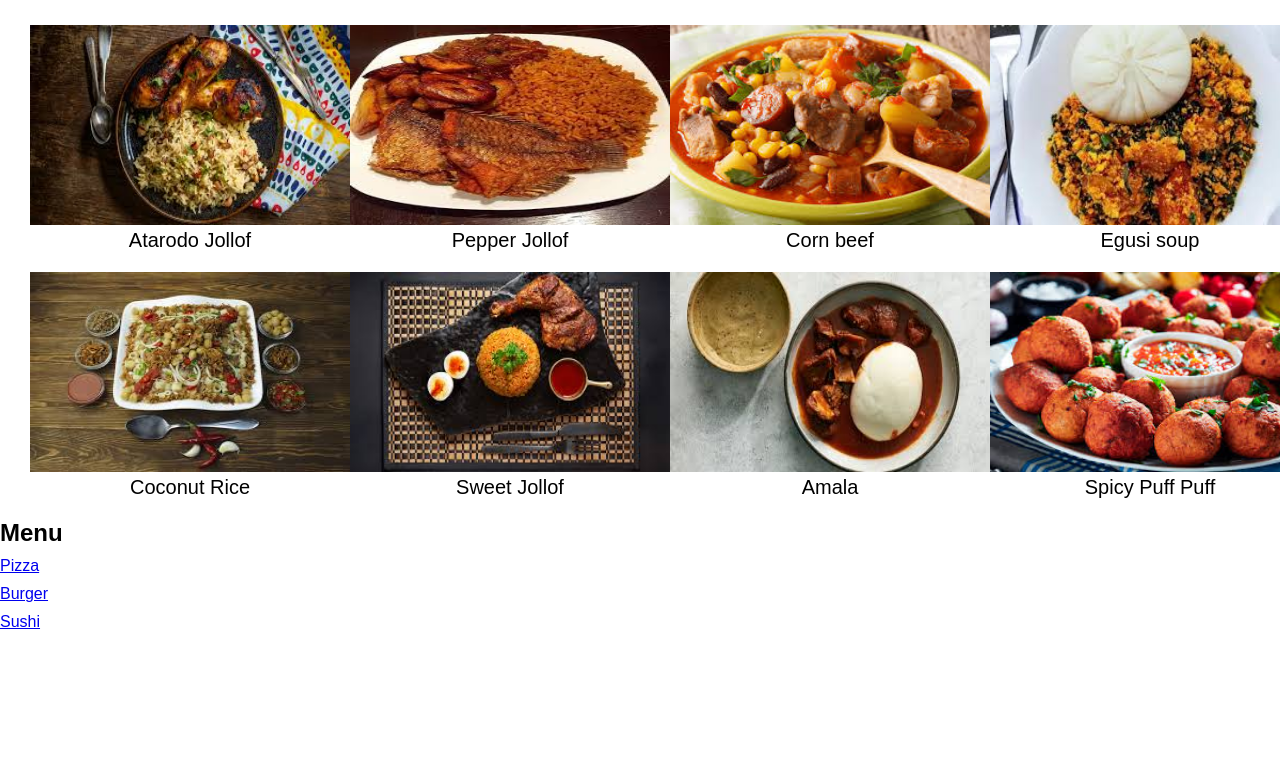
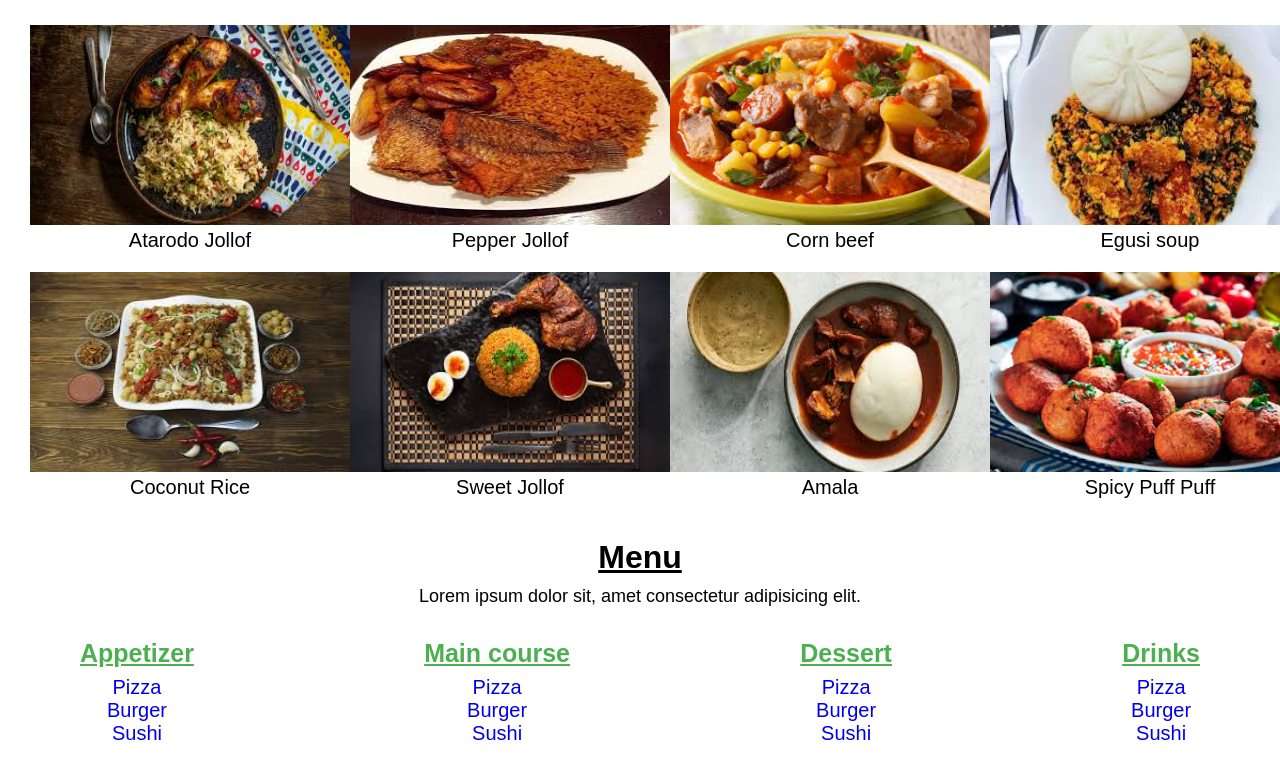
Before and after one commit to favy-codez/plp-assignment-two, a plain HTML site: page index.html in a window 1280 px wide. Shown: the part 534-1313 px from the top of the page. Before the commit the page ends 1175 px from the top, so only its background shows below. Drawn offline with Linux system fonts and the light colour scheme.

Commit message:
added images and texts

```diff
--- a/index.html
+++ b/index.html
@@ -87,13 +87,43 @@
       </div>
     </div>
 
-    <div id="menu" class="section menu">
+    <section id="menu" class="menu-section">
       <h2>Menu</h2>
+      <p>Lorem ipsum dolor sit, amet consectetur adipisicing elit.</p>
+      <div class="menu">
+        <div>
+          <h4>Appetizer</h4>
           <ul>
             <li><a href="https://www.example.com/food1">Pizza</a></li>
             <li><a href="https://www.example.com/food2">Burger</a></li>
             <li><a href="https://www.example.com/food3">Sushi</a></li>
           </ul>
         </div>
+        <div>
+          <h4>Main course</h4>
+          <ul>
+            <li><a href="https://www.example.com/food1">Pizza</a></li>
+            <li><a href="https://www.example.com/food2">Burger</a></li>
+            <li><a href="https://www.example.com/food3">Sushi</a></li>
+          </ul>
+        </div>
+        <div>
+          <h4>Dessert</h4>
+          <ul>
+            <li><a href="https://www.example.com/food1">Pizza</a></li>
+            <li><a href="https://www.example.com/food2">Burger</a></li>
+            <li><a href="https://www.example.com/food3">Sushi</a></li>
+          </ul>
+        </div>
+        <div>
+          <h4>Drinks</h4>
+          <ul>
+            <li><a href="https://www.example.com/food1">Pizza</a></li>
+            <li><a href="https://www.example.com/food2">Burger</a></li>
+            <li><a href="https://www.example.com/food3">Sushi</a></li>
+          </ul>
+        </div>
+      </div>
+    </section>
   </body>
 </html>
--- a/style.css
+++ b/style.css
@@ -6,7 +6,6 @@
 }
 
 header {
-  /* background-color: #000; */
   color: #4caf50;
   padding: 10px 0;
   text-align: center;
@@ -50,14 +49,50 @@ header h2 {
   width: 320px;
 }
 
-.menu ul {
-  list-style-type: none;
-  padding: 0;
+.menu-section{
+    margin: 20px 5rem 4rem 5rem;
 }
 
-.menu li {
-  margin: 10px 0;
+.menu-section h2{
+    text-align: center;
+    text-decoration: underline;
+    font-size: 2rem;
+    margin: 10px 0 0rem 0;
 }
+
+.menu-section p{
+    margin: 10px 0 2rem 0;
+    text-align: center;
+    font-size: 18px;
+}
+
+.menu-section h4{
+    font-size: 25px;
+    color: #4caf50;
+    text-decoration: underline;
+    margin: 0 0 8px 0;
+}
+
+.menu{
+    display: flex;
+    justify-content: space-between;
+}
+
+.menu ul li {
+  list-style-type: none;
+  font-size: 20px;
+  text-align: center;
+}
+
+.menu ul li a{
+      text-decoration: none;
+}
+
+.menu ul li a:hover{
+      text-decoration: none;
+      color: #859e86;
+}
+
 
 .welcome-sec {
   font-size: 2rem;
```
Lines whose indentation alone changed are shown as unchanged.
